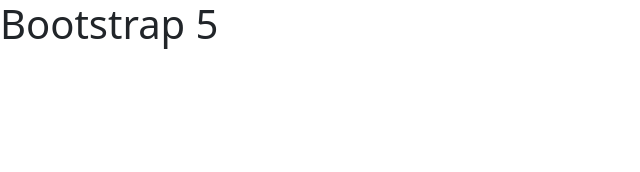
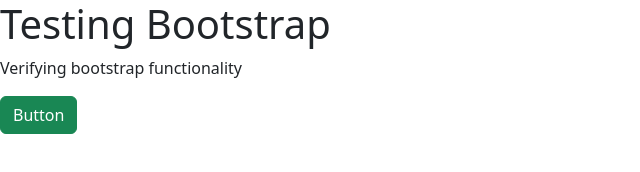
Before and after one commit to legodev/bootstrap, a plain HTML site: page index.html in a window 1280 px wide. Shown: the whole page, without its empty margins (0-640 px from the left). Drawn offline with Linux system fonts and the light colour scheme.

Commit message:
Testing bootstrap

```diff
--- a/index.html
+++ b/index.html
@@ -9,8 +9,10 @@
     <script src="js/bootstrap.min.js"></script>
 </head>
 <body>
-    <header>
-        <h1>Bootstrap 5</h1>
-    </header>
+    <article>
+        <h1>Testing Bootstrap</h1>
+        <p>Verifying bootstrap functionality</p>
+    </article>
+    <button type="button" class="btn btn-success">Button</button>
 </body>
 </html>
```
